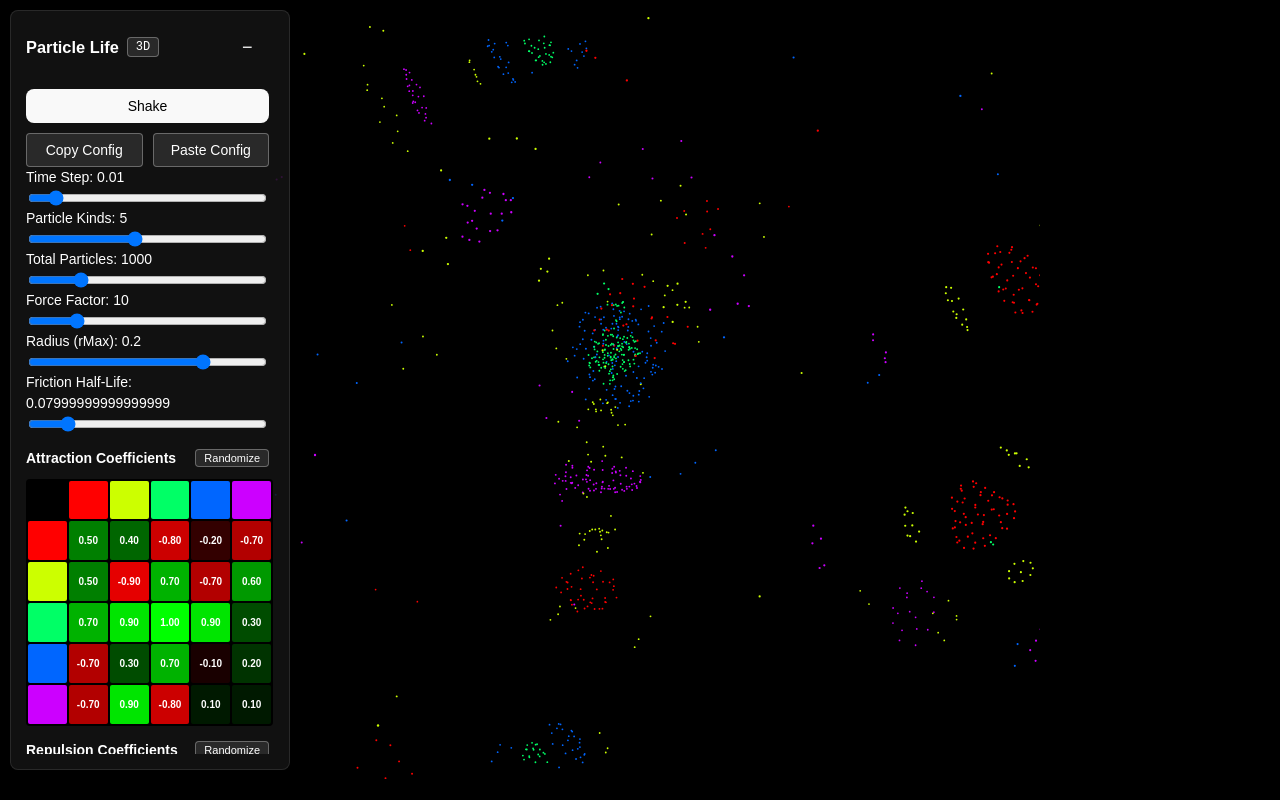
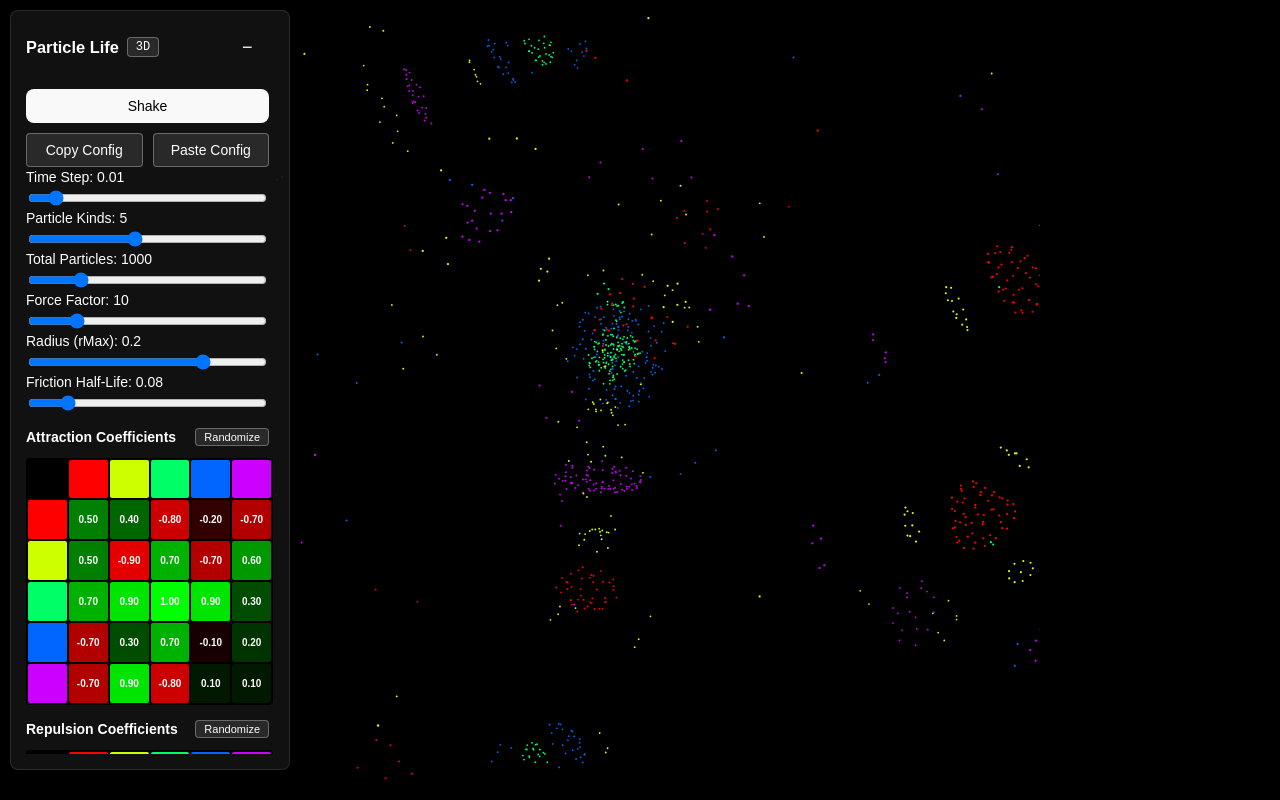
Before and after one commit to rockclimber147/Particle-Life-3D, a React (Vite) app: page / in a window 1280 px wide. Built offline with nearby package versions, Linux system fonts and the light colour scheme.

Commit message:
fix decimal rounding on friction half life slider

```diff
--- a/src/components/LabelSlider.tsx
+++ b/src/components/LabelSlider.tsx
@@ -10,7 +10,18 @@ export type NumericLabelSliderProps = {
   decimals?: number;
 };
 
+function stepDecimals(step: number): number {
+  const stepStr = step.toString();
+  const dot = stepStr.indexOf(".");
+  return dot === -1 ? 0 : stepStr.length - dot - 1;
+}
+
+function formatDisplayValue(value: number, decimals: number): number {
+  return Number(value.toFixed(decimals));
+}
+
 export default function NumericLabelSlider(props: NumericLabelSliderProps) {
+  const displayDecimals = props.decimals ?? stepDecimals(props.step);
   let [uiValue, setUIValue] = useState<number>(props.initialValue);
 
   const onChange = (e: React.ChangeEvent<HTMLInputElement>) => {
@@ -21,8 +32,7 @@ export default function NumericLabelSlider(props: NumericLabelSliderProps) {
   return (
     <div style={{ display: "flex", flexDirection: "column" }}>
       <label>
-        {props.title}:{" "}
-        {props.decimals == null ? uiValue : uiValue.toFixed(props.decimals)}
+        {props.title}: {formatDisplayValue(uiValue, displayDecimals)}
       </label>
       <input
         type="range"
--- a/src/utils/SimPresetCodec.ts
+++ b/src/utils/SimPresetCodec.ts
@@ -14,7 +14,9 @@ export function frictionHalfLifeFromFactor(
   if (frictionFactor <= 0 || frictionFactor >= 1) {
     return SIM_LIMITS.DEFAULT_FRICTION_HL;
   }
-  return (timeStep * Math.log(0.5)) / Math.log(frictionFactor);
+  return Number(
+    ((timeStep * Math.log(0.5)) / Math.log(frictionFactor)).toFixed(2),
+  );
 }
 
 export function createPresetFromState(
```
